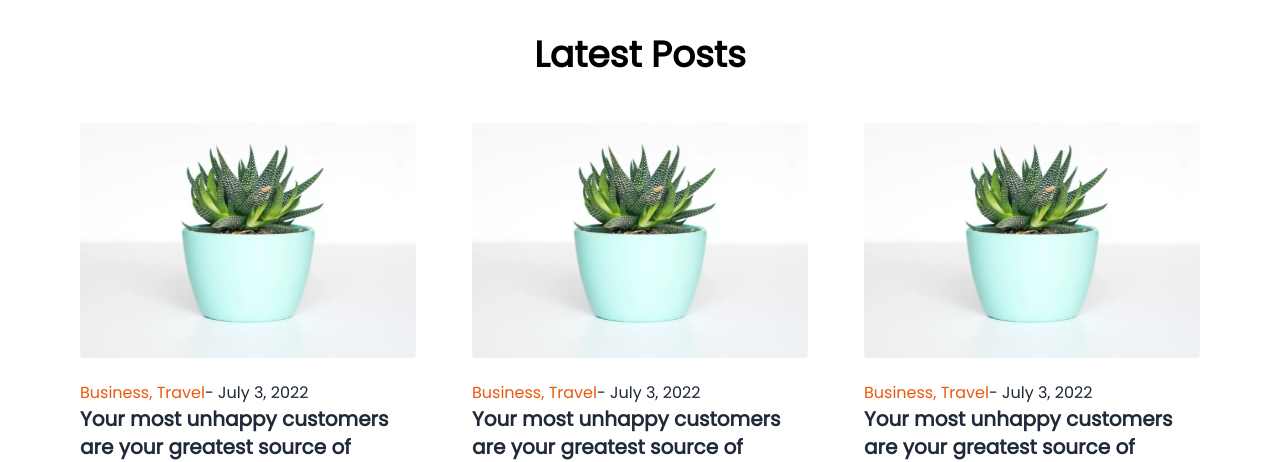
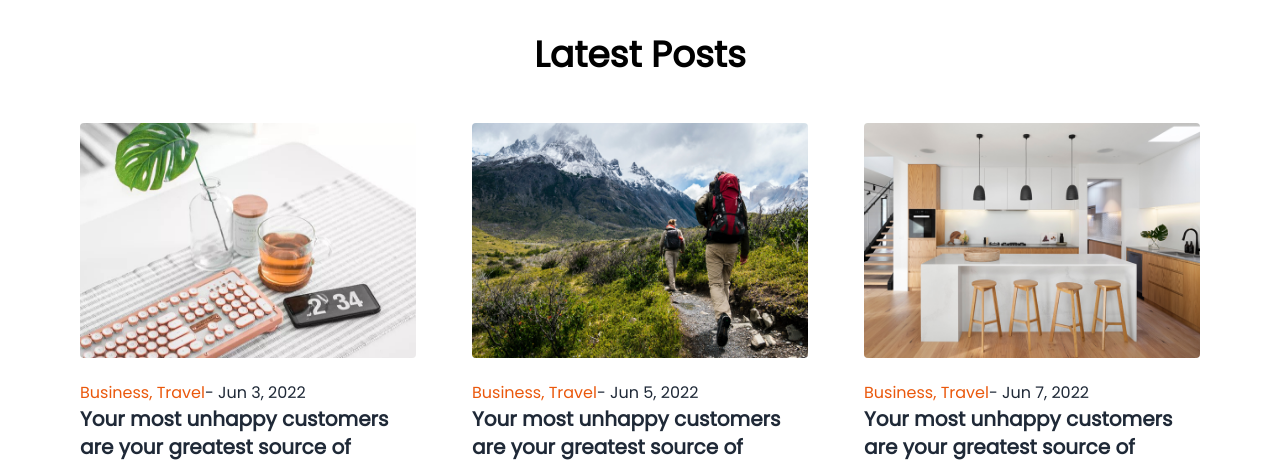
Before and after one commit to akashyap2013/nextjs_blog_app, a Next.js app: page / in a window 1280 px wide. Shown: the part 860-1322 px from the top of the page. Built offline with nearby package versions, Linux system fonts and the light colour scheme.

Commit message:
Display Data Completed

```diff
--- a/components/section2.js
+++ b/components/section2.js
@@ -3,48 +3,50 @@ import Image from "next/image"
 import Author from "./_child/author"
 import fetcher from '../lib/fetcher'
 
-
 export default function section2() {
 
     const { data, isLoading, isError } = fetcher('api/posts')
-    if(data) console.log(data)
+
+    if(isLoading) return <div>Loading...</div>
+    if(isError) return <div>Error</div>
+
   return (
     <section className="container mx-auto md:px-20 py-10">
         <h1 className="font-bold text-4xl py-12 text-center">Latest Posts</h1>
 
         {/* grid columns */}
         <div className="grid md:grid-cols-2 lg:grid-cols-3 gap-14">
-            { Post() }
-            { Post() }
-            { Post() }
-            { Post() }
-            { Post() }
-            { Post() }
+            {
+                data.map((value, index) => (
+                    <Post data={value} key={index}></Post>
+                ))
+            }
         </div>
     </section>
   )
 }
 
 
-function Post(){
+function Post( { data } ){
+    const { id, title, category, img, published, author } = data;
     return (
         <div className="item">
             <div className="images">
-                <Link href={"/"}><a><Image src={"/images/img1.jpg"} className="rounded" width={500} height={350} /></a></Link>
+                <Link href={"/"}><a><Image src={img || "/"} className="rounded" width={500} height={350} /></a></Link>
             </div>
             <div className="info flex justify-center flex-col py-4">
                 <div className="cat">
-                    <Link href={"/"}><a className="text-orange-600 hover:text-orange-800">Business, Travel</a></Link>
-                    <Link href={"/"}><a className="text-gray-800 hover:text-gray-600">- July 3, 2022</a></Link>
+                    <Link href={"/"}><a className="text-orange-600 hover:text-orange-800">{category || "Unknown"}</a></Link>
+                    <Link href={"/"}><a className="text-gray-800 hover:text-gray-600">- {published || "Unknown"}</a></Link>
                 </div>
                 <div className="title">
-                    <Link href={"/"}><a className="text-xl font-bold text-gray-800 hover:text-gray-600">Your most unhappy customers are your greatest source of learning</a></Link>
+                    <Link href={"/"}><a className="text-xl font-bold text-gray-800 hover:text-gray-600">{title || "Title"}</a></Link>
                 </div>
                 <p className="text-gray-500 py-3">
                     Even the all-powerful Pointing has no control about the blind texts it is an almost unorthographic life One day however a small line of blind
                     text by the name of Lorem Ipsum decided to leave for the far World of Grammar.
                 </p>
-                <Author></Author>
+                { author ? <Author></Author> : <></>}
             </div>
         </div>
     )
```
